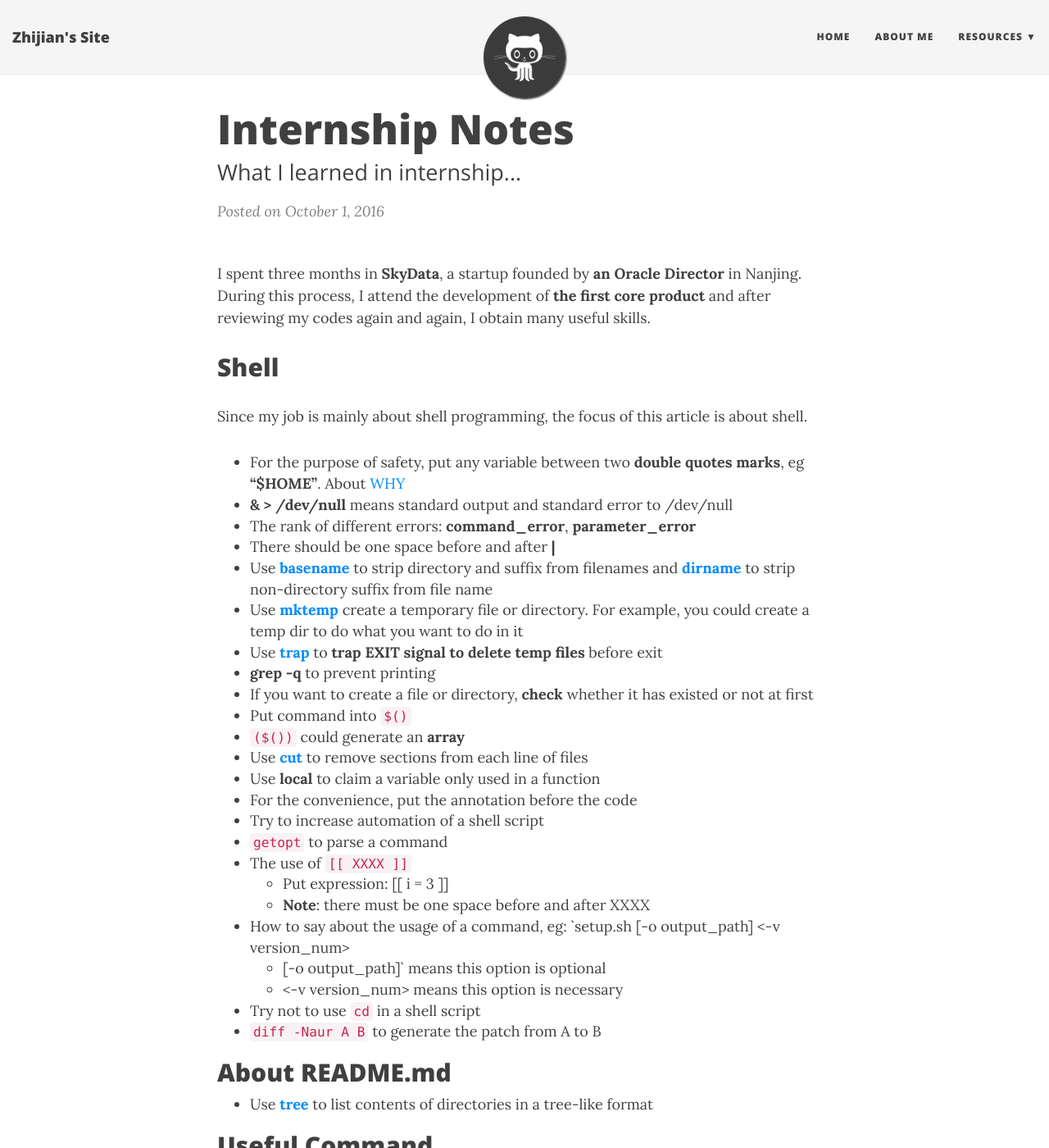
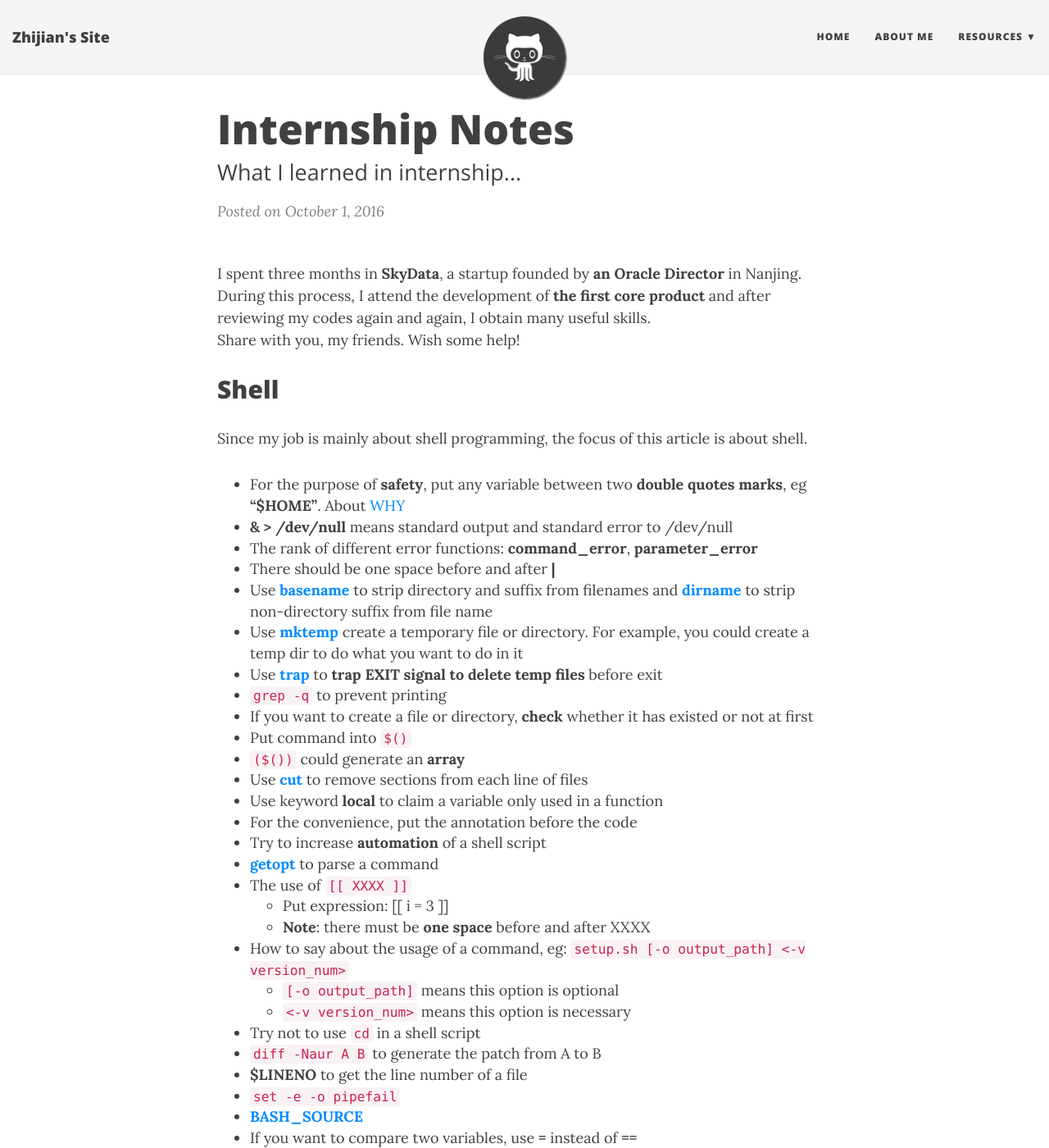
Before and after one commit to softwarelight/ZhijianJiang, a Jekyll site: the page built from _posts/2016-10-01-Internship-Notes.md, in a window 1280 px wide and 1400 px high. Shown: the whole window at 82% size. Built offline with Jekyll 4.4.1, drawn with Linux system fonts in a browser that asks for light colours; nearby versions of some CDN libraries; comment, search, counter and statistics services are not loaded.

Commit message:
nearly complete

```diff
--- a/_posts/2016-10-01-Internship-Notes.md
+++ b/_posts/2016-10-01-Internship-Notes.md
@@ -4,37 +4,42 @@ title: Internship Notes
 subtitle: What I learned in internship...
 ---
 I spent three months in **SkyData**, a startup founded by **an Oracle Director** in Nanjing. During this process, I attend the development of **the first core product** and after reviewing my codes again and again, I obtain many useful skills.
+Share with you, my friends. Wish some help!
 
 ## Shell
 Since my job is mainly about shell programming, the focus of this article is about shell.
-* For the purpose of safety, put any variable between two **double quotes marks**, eg **"$HOME"**. About [WHY](http://unix.stackexchange.com/questions/68694/when-is-double-quoting-necessary)
+* For the purpose of **safety**, put any variable between two **double quotes marks**, eg **"$HOME"**. About [WHY](http://unix.stackexchange.com/questions/68694/when-is-double-quoting-necessary)
 * **& > /dev/null** means standard output and standard error to /dev/null
-* The rank of different errors: **command_error**, **parameter_error**
+* The rank of different error functions: **command_error**, **parameter_error**
 * There should be one space before and after **\|**
 * Use [**basename**](https://linux.die.net/man/1/basename) to strip directory and suffix from filenames and [**dirname**](https://linux.die.net/man/1/dirname) to strip non-directory suffix from file name
 * Use [**mktemp**](https://linux.die.net/man/1/mktemp) create a temporary file or directory. For example, you could create a temp dir to do what you want to do in it
 * Use [**trap**](https://linux.die.net/Bash-Beginners-Guide/sect_12_02.html) to **trap EXIT signal to delete temp files** before exit
-* **grep -q** to prevent printing
+* `grep -q` to prevent printing
 * If you want to create a file or directory, **check** whether it has existed or not at first
 * Put command into `$()`
 * `($())` could generate an **array**
 * Use [**cut**](https://linux.die.net/man/1/cut) to  remove sections from each line of files
-* Use **local** to claim a variable only used in a function
+* Use keyword **local** to claim a variable only used in a function
 * For the convenience, put the annotation before the code
-* Try to increase automation of a shell script
-* [`getopt`](https://linux.die.net/man/1/getopt) to parse a command
+* Try to increase **automation** of a shell script
+* [**getopt**](https://linux.die.net/man/1/getopt) to parse a command
 * The use of `[[ XXXX ]]`
   * Put expression: [[ i = 3 ]]
-  * **Note**: there must be one space before and after XXXX
-* How to say about the usage of a command, eg: `setup.sh [-o output_path] <-v version_num>
-  * [-o output_path]` means this option is optional
-  * <-v version_num> means this option is necessary
+  * **Note**: there must be **one space** before and after XXXX
+* How to say about the usage of a command, eg: `setup.sh [-o output_path] <-v version_num>`
+  * `[-o output_path]` means this option is optional
+  * `<-v version_num>` means this option is necessary
 * Try not to use `cd` in a shell script
 * `diff -Naur A B` to generate the patch from A to B
-
+* **$LINENO** to get the line number of a file
+* `set -e -o pipefail`
+* [**BASH_SOURCE**](https://www.gnu.org/software/bash/manual/html_node/Bash-Variables.html)
+* If you want to compare two variables, use **=** instead of **==**
 
 ## About README.md
 * Use [**tree**](https://linux.die.net/man/1/tree) to list contents of directories in a tree-like format
+* My structure
 
 ## Useful Command
 * `grep -r "XXXX" DIR` to search XXXX in all files in DIR
```
